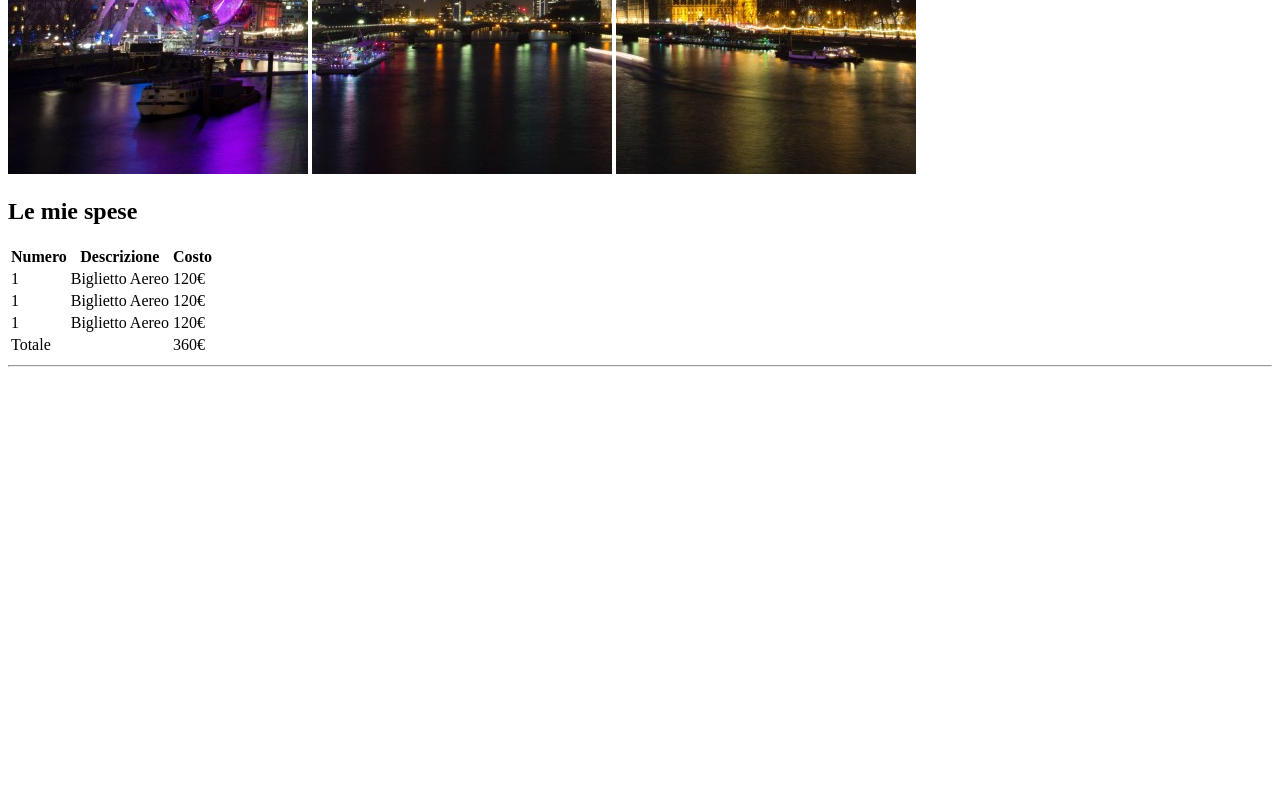
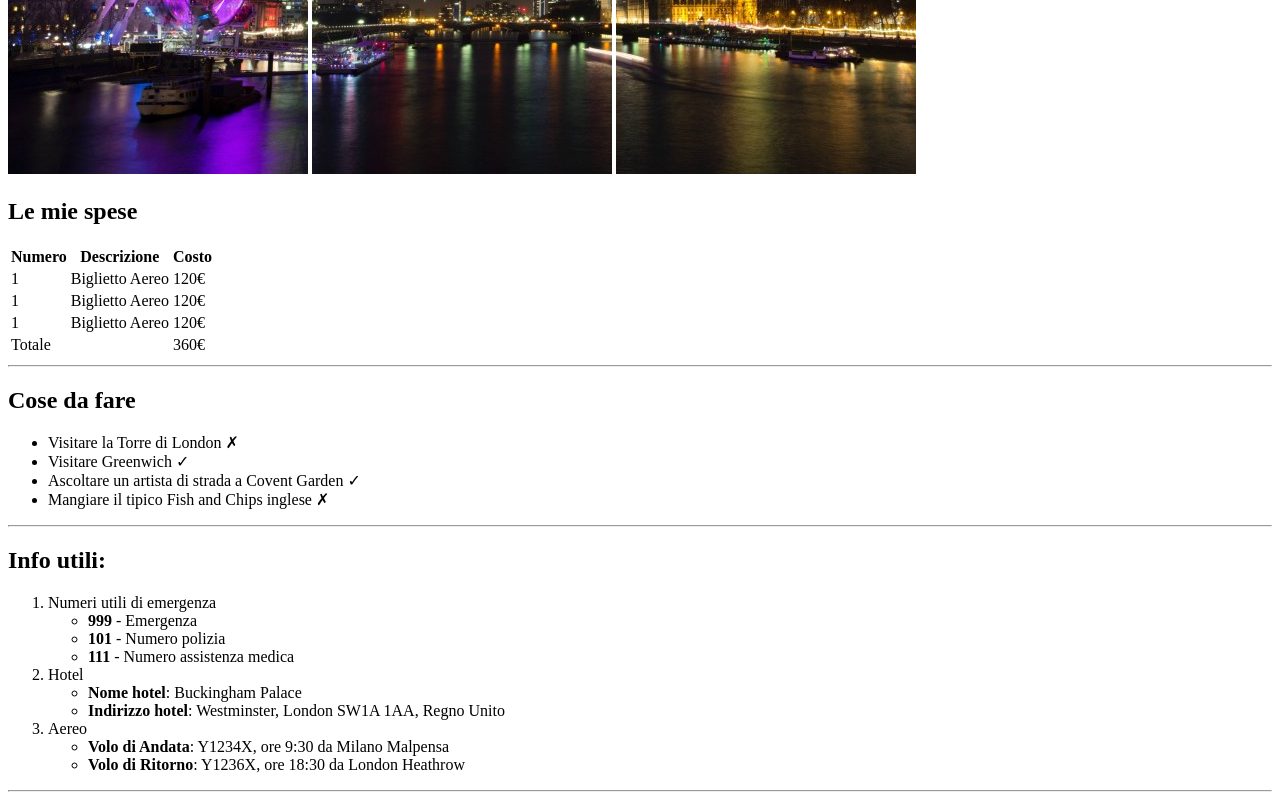
Before and after one commit to alex02r/london-trip-git, a plain HTML site: page index.html in a window 1280 px wide. Shown: the part 493-1293 px from the top of the page. Before the commit the page ends 868 px from the top, so only its background shows below. Drawn offline with Linux system fonts and the light colour scheme.

Commit message:
[UPDATE] Added sections 3 and 4.

```diff
--- a/index.html
+++ b/index.html
@@ -51,6 +51,44 @@
         </table>
         <hr>
     </section>
+
+    <!-- Checklist attività. -->
+    <h2>Cose da fare</h2>
+    <ul>
+        <li>Visitare la Torre di London &cross;</li>
+        <li>Visitare Greenwich &check;</li>
+        <li>Ascoltare un artista di strada a Covent Garden &check;</li>
+        <li>Mangiare il tipico Fish and Chips inglese &cross;</li>
+    </ul>
+    <hr>
+
+    <!-- Liste informazioni varie. -->
+    <h2>Info utili:</h2>
+    <ol>
+        <li>
+            Numeri utili di emergenza
+            <ul>
+                <li><strong>999</strong> - Emergenza</li>
+                <li><strong>101</strong> - Numero polizia</li>
+                <li><strong>111</strong> - Numero assistenza medica</li>
+            </ul>
+        </li>
+        <li>
+            Hotel
+            <ul>
+                <li><strong>Nome hotel</strong>: Buckingham Palace</li>
+                <li><strong>Indirizzo hotel</strong>: Westminster, London SW1A 1AA, Regno Unito</li>
+            </ul>
+        </li>
+        <li>
+            Aereo
+            <ul>
+                <li><strong>Volo di Andata</strong>: Y1234X, ore 9:30 da Milano Malpensa</li>
+                <li><strong>Volo di Ritorno</strong>: Y1236X, ore 18:30 da London Heathrow</li>
+            </ul>
+        </li>
+    </ol>
+    <hr>
 </body>
 
 </html>
```
